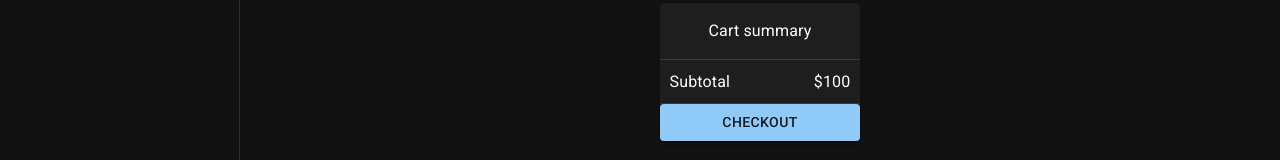
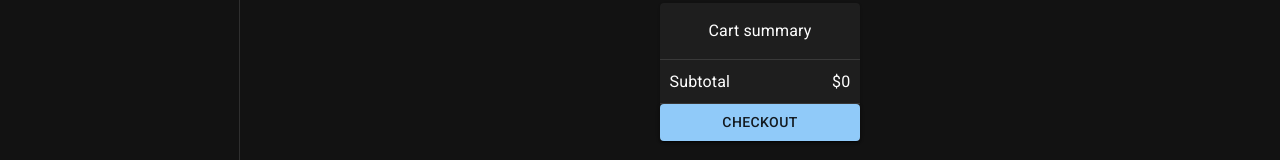
Before and after one commit to mohammadjalizi/Online-store, a React (Create React App) app in the folder front-end/: page /cart in a window 1280 px wide. Shown: the part 187-347 px from the top of the page. Built offline with nearby package versions, Linux system fonts and the light colour scheme.

Commit message:
Calculate the total price

```diff
--- a/front-end/src/pages/cart/Cart.jsx
+++ b/front-end/src/pages/cart/Cart.jsx
@@ -24,9 +24,12 @@ const Cart = () => {
   const {selectedProducts} = useSelector((state) => state.carttt)
   const dispatch = useDispatch()
 
+  let Subtotal=0
   return (
     <Box>
    {selectedProducts.map(item=>{
+
+    Subtotal+=item.price *item.quantity
 return(
 
   <Paper dir="rtl" className="item-container">
@@ -79,7 +82,7 @@ dispatch(decreaseQuantity(item))
 <Divider/>
 <Stack sx={{justifyContent:'space-between',p:1.2} } direction={"row"}>
 <Typography  > Subtotal </Typography>
-<Typography  >$100  </Typography>
+<Typography  >${Subtotal}  </Typography>
 
 </Stack>
 <Divider/>
```
